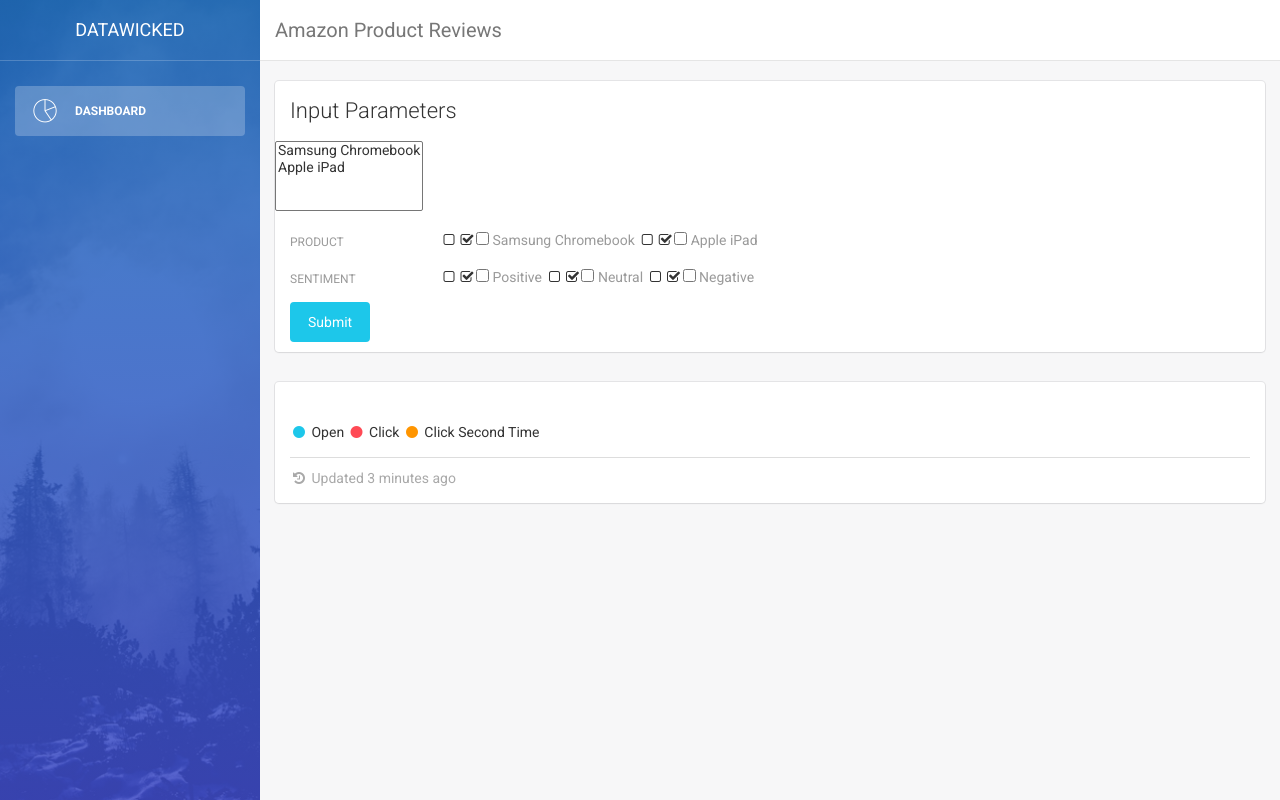
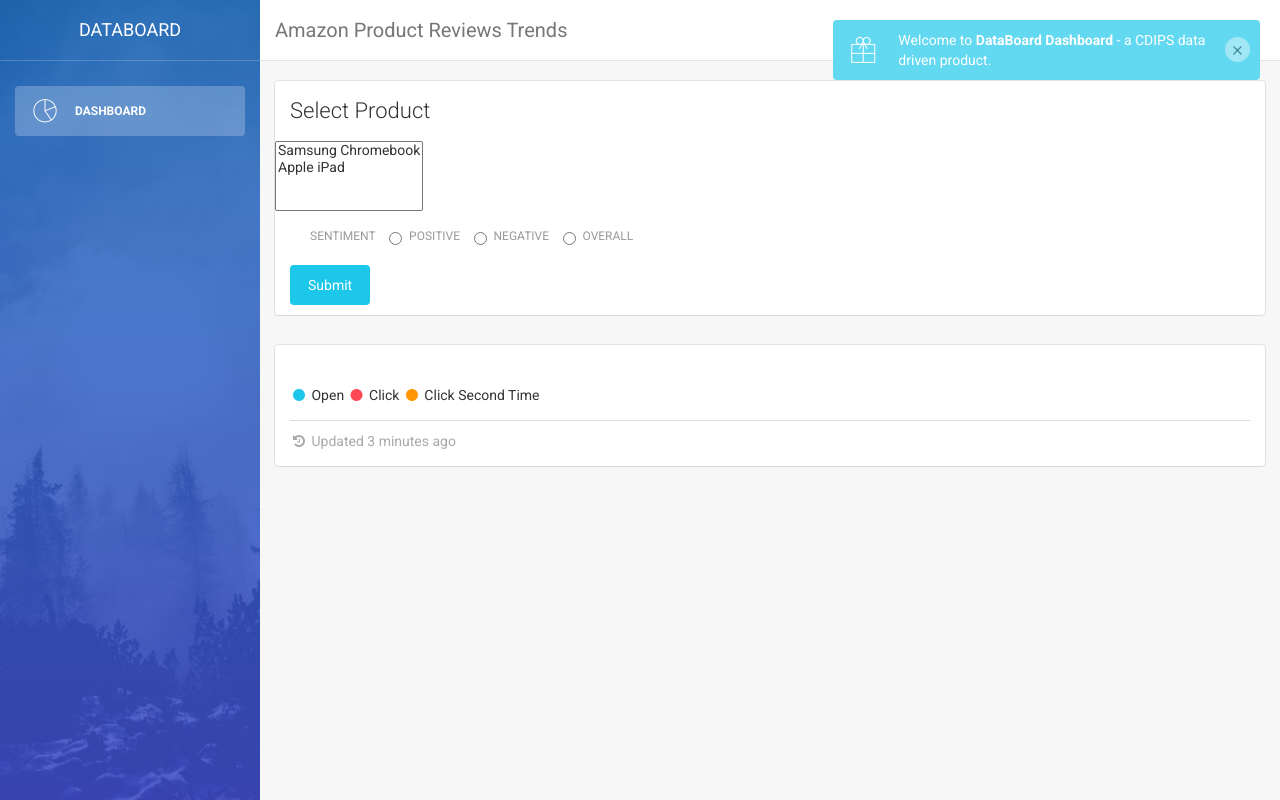
Before and after one commit to CDIPSDataScience2016/cdips-datawicked, a Flask app: template app/templates/dashboard.html in a window 1280 px wide. Run offline with Flask 2, Linux system fonts and the light colour scheme; the template is opened without the code that fills it, so the values that code supplies are empty; parts of the project's set-up code (start-up, migrations or seed data) failed here and were passed over; some libraries are stand-ins or nearby versions.

Commit message:
updated forms and action type for html

```diff
--- a/app/templates/dashboard.html
+++ b/app/templates/dashboard.html
@@ -5,7 +5,7 @@
 	<link rel="icon" type="image/png" href="/static/assets/img/favicon.ico">
 	<meta http-equiv="X-UA-Compatible" content="IE=edge,chrome=1" />
 
-	<title>Product Viewer - DataWicked</title>
+	<title>Product Viewer - DataBoard</title>
 
 	<meta content='width=device-width, initial-scale=1.0, maximum-scale=1.0, user-scalable=0' name='viewport' />
     <meta name="viewport" content="width=device-width" />
@@ -50,7 +50,7 @@
     	<div class="sidebar-wrapper">
             <div class="logo">
                 <a href="https://github.com/CDIPSDataScience2016/cdips-datawicked" class="simple-text">
-                    DataWicked
+                    DataBoard
                 </a>
             </div>
 
@@ -75,20 +75,20 @@
                         <span class="icon-bar"></span>
                         <span class="icon-bar"></span>
                     </button>
-                    <a class="navbar-brand" href="#">Amazon Product Reviews</a>
+                    <a class="navbar-brand" href="#">Amazon Product Reviews Trends</a>
                 </div>
             </div>
         </nav>
 
 	<br>
+              <!--Try a different dropdown style-->
 	<div class="col-md-12">
 	  <div class="card">
 	    <div class="header">
-	      <h4 class="title">Input Parameters</h4>
+	      <h4 class="title">Select Product</h4>
 	    </div>
 	    <div class="content">
 	      <form action="/product" method="post">
-
 		  <div class="row">
 		      <div class="form-group">
 		          <select name="product_select" multiple="" class="ui fluid dropdown">
@@ -98,6 +98,12 @@
 		      </div>
 		  </div>
 
+          <!--Try a different dropdown style-->
+
+
+
+          <!--Try a different dropdown style-->
+		<!--
 		<div class="row">
 		  <div class="form-group">
 		    <label class="col-sm-2 control-label">Product</label>
@@ -110,7 +116,24 @@
 
 		  </div>
 		</div>
+        -->
 
+        <fieldset>
+        <div class="form-group">
+            <label class="radio-inline">Sentiment</label>
+            <label class="radio-inline">
+                <input id="inlineradio1" name="sentiment" value="1" type="radio">
+                Positive</label>
+            <label class="radio-inline">
+                <input id="inlineradio2" name="sentiment" value="2" type="radio">
+                Negative</label>
+            <label class="radio-inline">
+                <input id="inlineradio3" name="sentiment" value="3" type="radio">
+                Overall</label>
+        </div>
+            <!--form-group-->
+        </fieldset>
+        <!--
 		<div class="row">
 		  <div class="form-group">
 		    <label class="col-sm-2 control-label">Sentiment</label>
@@ -126,13 +149,12 @@
 
 		  </div>
 		</div>
+        -->
 		<button type="submit" class="btn btn-fill btn-info">Submit</button>
 	      </form>
 	    </div>
 	  </div>
 	</div>
-
-
         <div class="col-md-12">
           <div class="card">
             <div class="header">
@@ -186,8 +208,7 @@
 
         	$.notify({
             	icon: 'pe-7s-gift',
-            	message: "Welcome to <b>DataWicked Dashboard</b> - a CDIPS data
-            	driven product."
+            	message: "Welcome to <b>DataBoard Dashboard</b> - a CDIPS data driven product."
 
             },{
                 type: 'info',
```
Lines whose indentation alone changed are shown as unchanged.
